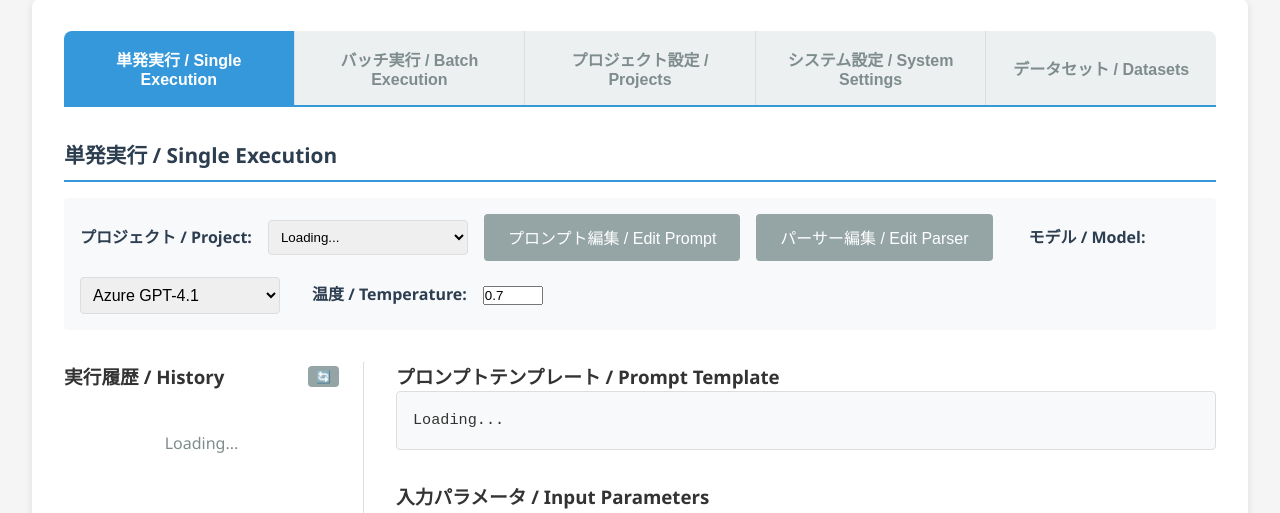
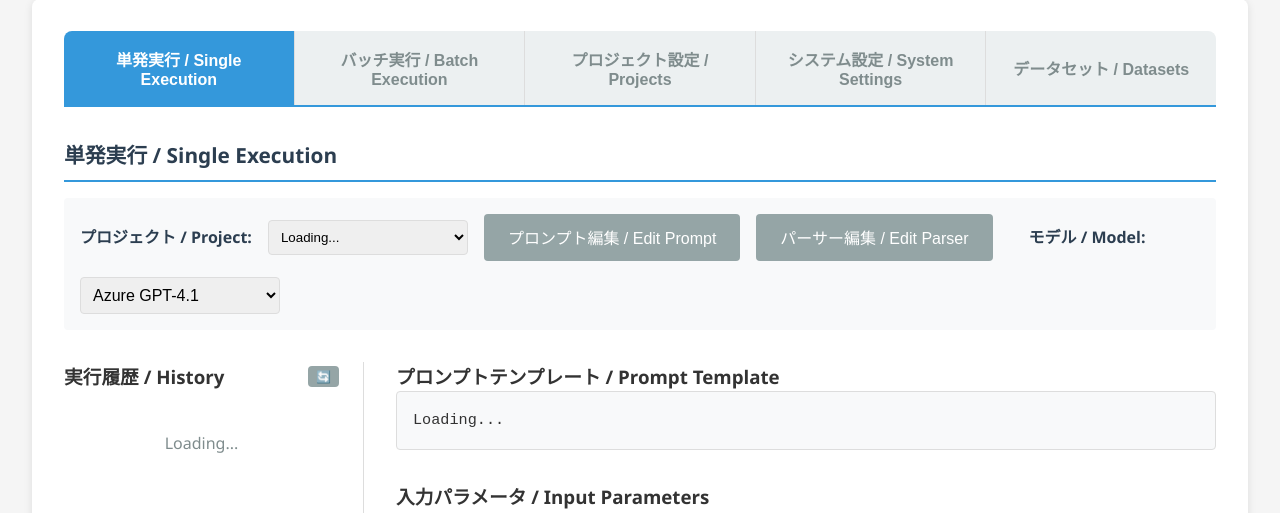
Before and after one commit to techs-targe/PromptRig, a FastAPI app: page / in a window 1280 px wide. Shown: the part 155-668 px from the top of the page. Run offline with FastAPI, Linux system fonts and the light colour scheme; parts of the project's set-up code (start-up, migrations or seed data) failed here and were passed over.

Commit message:
Remove temperature settings from execution screens, use system settings instead
Changes:
- Removed temperature input fields from single execution screen (index.html:34-35)
- Removed temperature input fields from batch execution screen (index.html:116-117)
- Updated executePrompt() to fetch model parameters from system settings API
- Updated executeBatch() to fetch model parameters from system settings API
- Both functions now use active_parameters from /api/settings/models/{model}/parameters
- All model parameters (temperature, max_tokens, top_p, verbosity, reasoning_effort) are now centrally managed in system settings

Benefits:
- Consistent parameter management across all execution types
- Single source of truth for model parameters
- Users configure parameters once in system settings
- Simplified UI for execution screens

🤖 Generated with [Claude Code](https://claude.com/claude-code)

Co-Authored-By: Claude <noreply@anthropic.com>

```diff
--- a/app/static/js/app.js
+++ b/app/static/js/app.js
@@ -509,12 +509,16 @@ async function executePrompt(repeat) {
 
     const modelName = document.getElementById('model-select').value;
     const includeCsvHeader = document.getElementById('single-include-csv-header')?.checked ?? true;
-    const temperature = parseFloat(document.getElementById('temperature')?.value ?? 0.7);
 
     setExecutionState(true);
     showStatus('実行中... / Executing...', 'info');
 
     try {
+        // Get model parameters from system settings
+        const paramsResponse = await fetch(`/api/settings/models/${modelName}/parameters`);
+        const paramsData = await paramsResponse.json();
+        const modelParams = paramsData.active_parameters || {};
+
         const response = await fetch('/api/run/single', {
             method: 'POST',
             headers: {'Content-Type': 'application/json'},
@@ -524,7 +528,7 @@ async function executePrompt(repeat) {
                 repeat: repeat,
                 model_name: modelName,
                 include_csv_header: includeCsvHeader,
-                temperature: temperature
+                ...modelParams  // Include all model parameters from system settings
             })
         });
 
@@ -1154,7 +1158,6 @@ async function executeBatch() {
     const datasetId = document.getElementById('batch-dataset-select').value;
     const includeCsvHeader = document.getElementById('batch-include-csv-header')?.checked ?? true;
     const modelName = document.getElementById('batch-model-select').value;
-    const temperature = parseFloat(document.getElementById('batch-temperature')?.value ?? 0.7);
 
     if (!projectId || !datasetId) {
         alert('プロジェクトとデータセットを選択してください / Please select project and dataset');
@@ -1169,6 +1172,11 @@ async function executeBatch() {
     executeBtn.style.background = '#95a5a6';
 
     try {
+        // Get model parameters from system settings
+        const paramsResponse = await fetch(`/api/settings/models/${modelName}/parameters`);
+        const paramsData = await paramsResponse.json();
+        const modelParams = paramsData.active_parameters || {};
+
         const response = await fetch('/api/run/batch', {
             method: 'POST',
             headers: {'Content-Type': 'application/json'},
@@ -1177,7 +1185,7 @@ async function executeBatch() {
                 dataset_id: parseInt(datasetId),
                 include_csv_header: includeCsvHeader,
                 model_name: modelName,
-                temperature: temperature
+                ...modelParams  // Include all model parameters from system settings
             })
         });
 
--- a/app/templates/index.html
+++ b/app/templates/index.html
@@ -31,8 +31,6 @@
                     <option value="azure-gpt-4.1">Azure GPT-4.1</option>
                     <option value="openai-gpt-4.1-nano">OpenAI GPT-4.1-nano</option>
                 </select>
-                <label style="margin-left: 1rem;">温度 / Temperature:</label>
-                <input type="number" id="temperature" min="0" max="2" step="0.1" value="0.7" style="width: 60px;">
             </div>
         </div>
 
@@ -115,8 +113,6 @@
                     <option value="azure-gpt-4.1">Azure GPT-4.1</option>
                     <option value="openai-gpt-4.1-nano">OpenAI GPT-4.1-nano</option>
                 </select>
-                <label style="margin-left: 1rem;">温度 / Temperature:</label>
-                <input type="number" id="batch-temperature" min="0" max="2" step="0.1" value="0.7" style="width: 60px;">
                 <label style="margin-left: 1rem;">
                     <input type="checkbox" id="batch-include-csv-header" checked>
                     CSVヘッダを１行目のみに含める / Include CSV header in first row only
```
